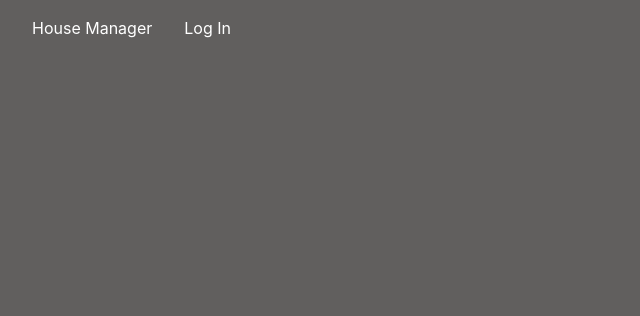
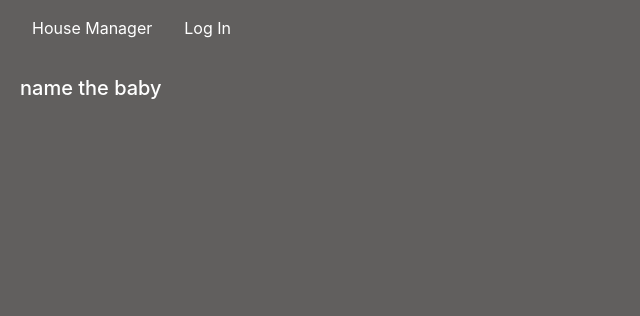
Before and after one commit to crostipunctus/housemouse, a Django app: page /baby in a window 1280 px wide. Shown: the top 316 px of the page, without its empty margins (0-640 px from the left). Run offline with Django 3.2, Linux system fonts and the light colour scheme; data comes from the database, SQL or seed files in the repository; both versions use the stored data as it was after the commit; some libraries are stand-ins or nearby versions.

Commit message:
baby todo showing

```diff
--- a/housemanager/templates/housemanager/baby.html
+++ b/housemanager/templates/housemanager/baby.html
@@ -1 +1,12 @@
 {% extends "housemanager/layout.html" %}
+
+{% block body %}
+
+{% for baby_todo in baby_todo %}
+
+    <h5>{{baby_todo.todo}}</h5>
+
+{% endfor %}
+
+
+{% endblock %}
--- a/housemanager/views.py
+++ b/housemanager/views.py
@@ -107,7 +107,10 @@ def dog_name(request, name):
         })
 
 def baby(request):
-    return render(request, "housemanager/baby.html")
+    baby_todo = Todo.objects.filter(todo_cat="Baby", done=False)
+    return render(request, "housemanager/baby.html", {
+        "baby_todo": baby_todo
+    })
 
 
 def bills(request):
```
Also changed, not shown: db.sqlite3.
